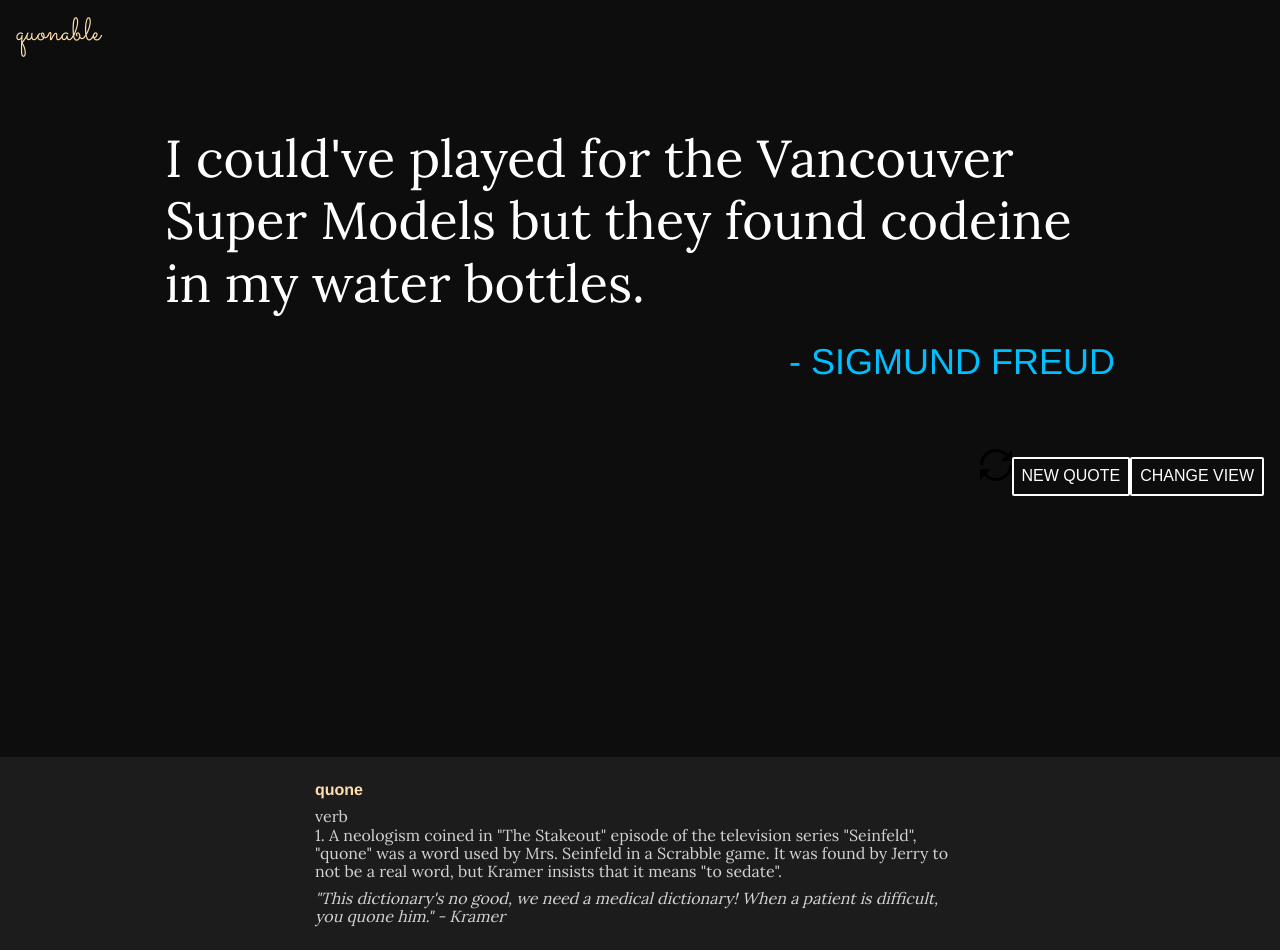
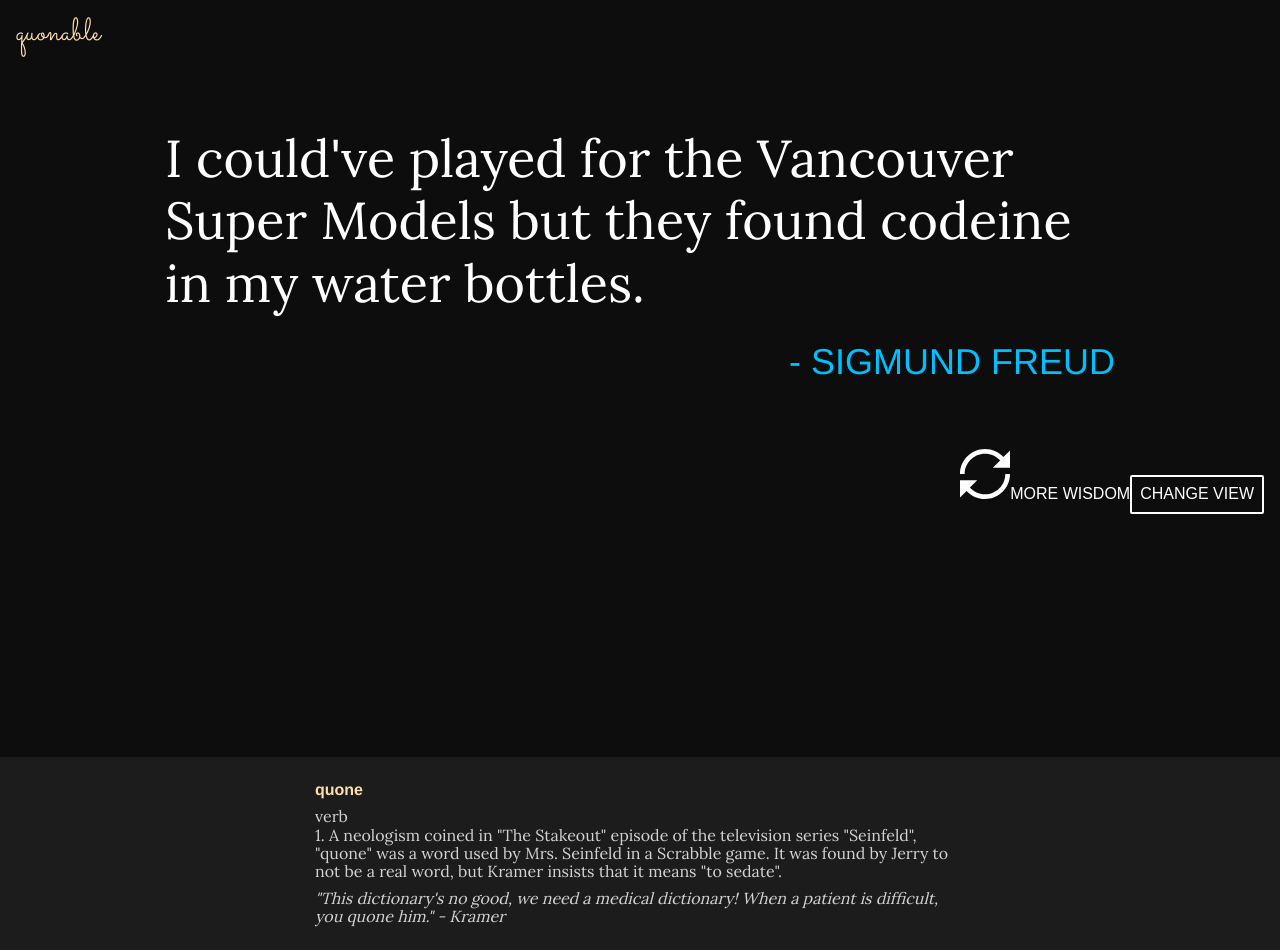
Before and after one commit to andybeers/quonable, a React (Create React App) app: page / in a window 1280 px wide. Built offline with nearby package versions, Linux system fonts and the light colour scheme.

Commit message:
Added inline svg, colored white

```diff
--- a/src/components/quote/quote.css
+++ b/src/components/quote/quote.css
@@ -38,7 +38,11 @@ button {
   cursor: pointer;
 }
 
-img {
+span {
+  color: white;
+}
+
+svg {
   fill: white;
 }
 
--- a/src/components/quote/quote.js
+++ b/src/components/quote/quote.js
@@ -1,6 +1,5 @@
 import React, { Component } from 'react';
 import './Quote.css';
-import loop from '../../imgs/loop.svg';
 
 class Quote extends Component {
 
@@ -12,8 +11,11 @@ class Quote extends Component {
           <p className='author'>- {this.props.author}</p>
         </div>
         <div className='controls'>
-          <img src={loop} alt='Circular arrows' />
-          <button onClick={this.props.newQuote}>NEW QUOTE</button>
+          <a onClick={this.props.newQuote}><svg version='1.1' xmlns='http://www.w3.org/2000/svg' width='50' height='50' viewBox='0 0 32 32'>
+            <path d='M27.802 5.197c-2.925-3.194-7.13-5.197-11.803-5.197-8.837 0-16 7.163-16 16h3c0-7.18 5.82-13 13-13 3.844 0 7.298 1.669 9.678 4.322l-4.678 4.678h11v-11l-4.198 4.197z' />
+            <path d='M29 16c0 7.18-5.82 13-13 13-3.844 0-7.298-1.669-9.678-4.322l4.678-4.678h-11v11l4.197-4.197c2.925 3.194 7.13 5.197 11.803 5.197 8.837 0 16-7.163 16-16h-3z' />
+          </svg><span>MORE WISDOM</span></a>
+          {/*<button onClick={this.props.newQuote}>NEW QUOTE</button>*/}
           <button onClick={this.props.changeView}>CHANGE VIEW</button>
         </div>
       </main>
```
